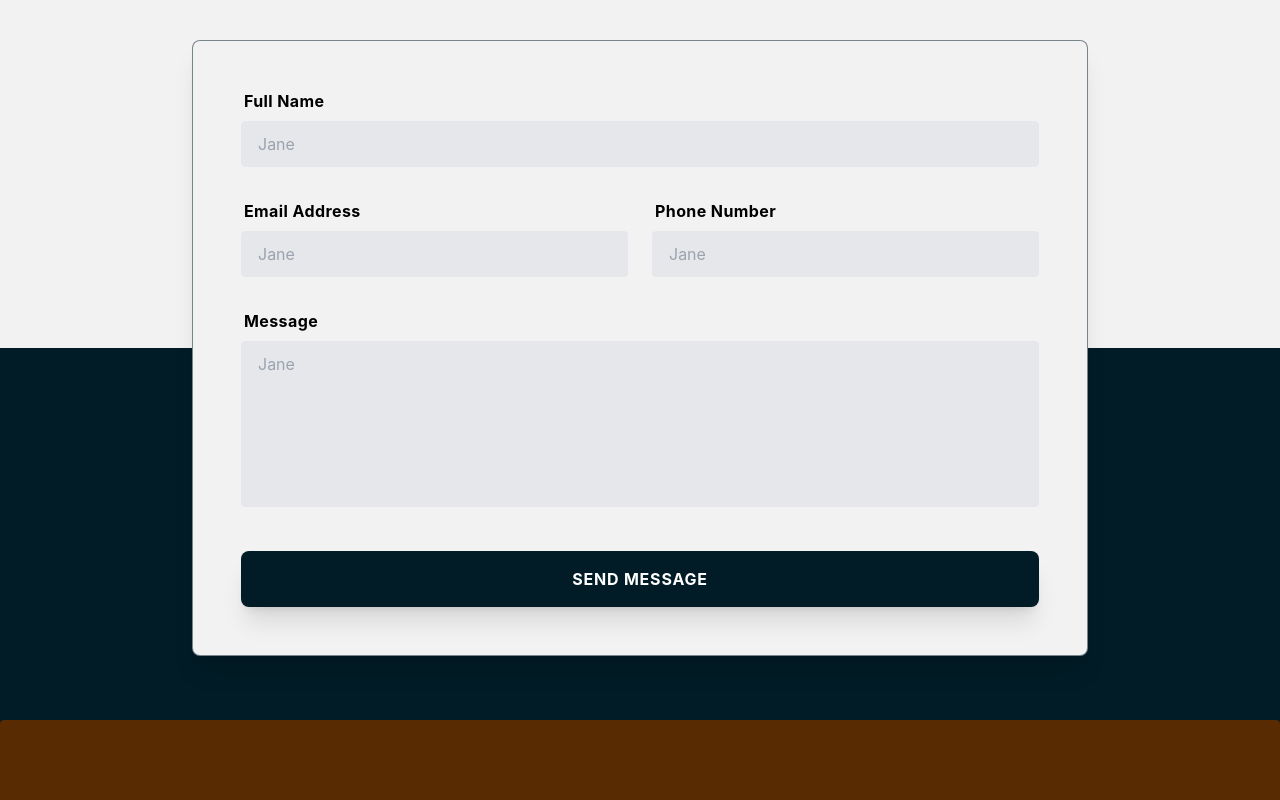
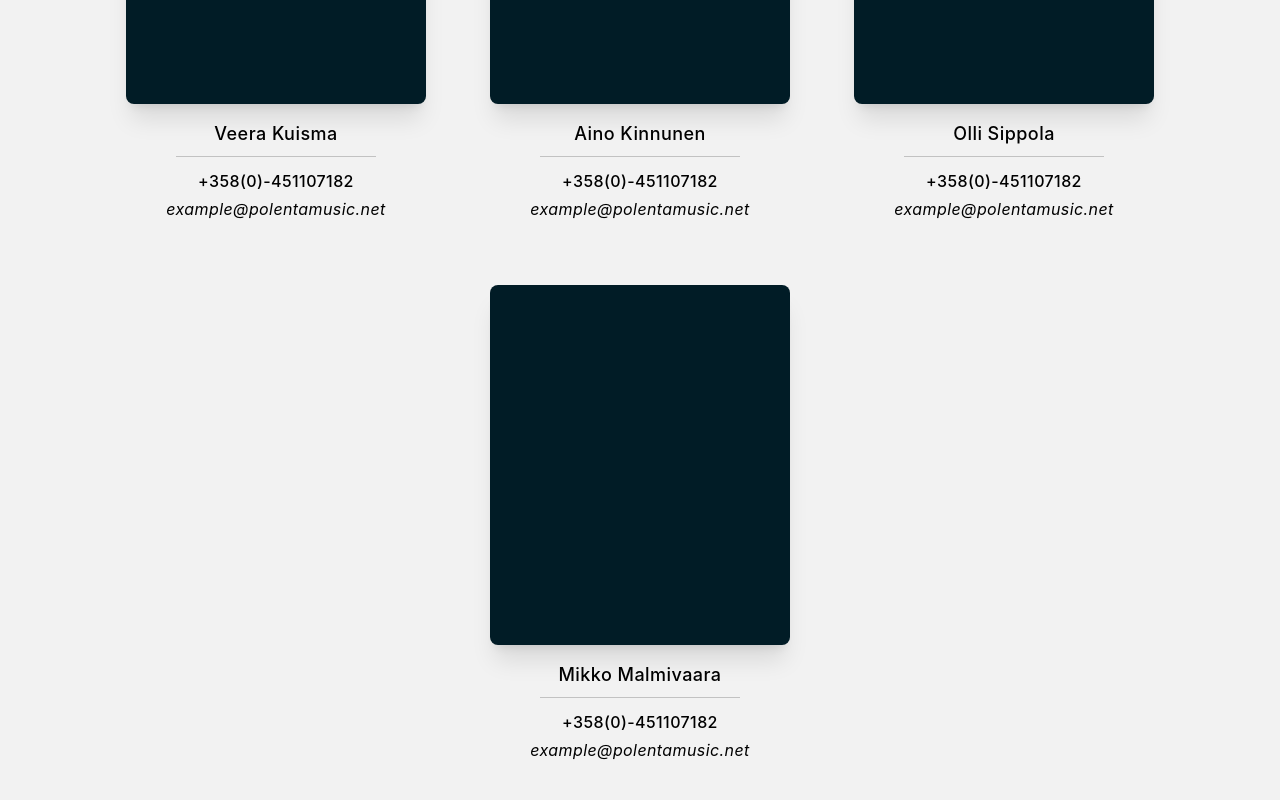
Before and after one commit to eliasfrigard/polenta, a Next.js app: page /contact in a window 1280 px wide. Shown: the part 1120-1920 px from the top of the page. Built offline with nearby package versions, Linux system fonts and the light colour scheme.

Commit message:
card updates

```diff
--- /dev/null
+++ b/components/Card.js
@@ -0,0 +1,16 @@
+export default function Hamburger({ name, instrument, email, phone }) {
+  return (
+    <div className='flex flex-col centerContent'>
+      <div className='roundedShadow bg-[#011C26] w-[300px] min-w-[300px] h-[360px]'></div>
+      <div className='centerContent flex-col w-full mt-4 gap-2'>
+        <p className='text-lg tracking-wide font-medium'>{name}</p>
+        <div className='h-[1px] w-2/3 bg-black opacity-20'></div>
+        <div className='centerContent flex-col'>
+          {instrument && <p className='text mt-1 italic tracking-wide'>{instrument}</p>}
+          {phone && <p className='text mt-1 tracking-wide font-medium'>{phone}</p>}
+          {email && <p className='text mt-1 italic tracking-wide'>{email}</p>}
+        </div>
+      </div>
+    </div>
+  )
+}
--- a/components/ContactForm.js
+++ b/components/ContactForm.js
@@ -10,68 +10,70 @@ export default function ContactForm() {
     <>
       <div className={`centerContent contactForm w-full`}>
         <div className='flex-col p-12 container max-w-4xl roundedShadow bg-[#F2F2F2] h-full border border-opacity-50 border-[#011C26]'>
-          <form class='w-full'>
-            <div class='flex flex-wrap -mx-3 mb-5'>
-              <div class='w-full px-3 mb-6 md:mb-0'>
-                <label class='formLabel' for='grid-first-name'>
+          <form className='w-full'>
+            <div className='flex flex-wrap -mx-3 mb-5'>
+              <div className='w-full px-3 mb-6 md:mb-0'>
+                <label className='formLabel' for='grid-first-name'>
                   Full Name
                 </label>
                 <input
-                  class={`appearance-none block w-full bg-gray-200 text-gray-700 border  rounded py-3 px-4 mb-3 leading-tight focus:outline-none focus:bg-white ${
+                  className={`appearance-none block w-full bg-gray-200 text-gray-700 border  rounded py-3 px-4 mb-3 leading-tight focus:outline-none focus:bg-white ${
                     !nameIsValid && 'border-red-500'
                   }`}
                   id='grid-first-name'
                   type='text'
                   placeholder='Jane'
                 />
-                {!nameIsValid && <p class='text-red-500 text-xs italic'>Please fill out this field.</p>}
+                {!nameIsValid && <p className='text-red-500 text-xs italic'>Please fill out this field.</p>}
               </div>
             </div>
-            <div class='flex flex-wrap -mx-3 mb-5'>
-              <div class='w-full md:w-1/2 px-3 mb-6 md:mb-0'>
-                <label class='formLabel' for='grid-first-name'>
+            <div className='flex flex-wrap -mx-3 mb-5'>
+              <div className='w-full md:w-1/2 px-3 mb-6 md:mb-0'>
+                <label className='formLabel' for='grid-first-name'>
                   Email Address
                 </label>
                 <input
-                  class={`appearance-none block w-full bg-gray-200 text-gray-700 border  rounded py-3 px-4 mb-3 leading-tight focus:outline-none focus:bg-white ${
+                  className={`appearance-none block w-full bg-gray-200 text-gray-700 border  rounded py-3 px-4 mb-3 leading-tight focus:outline-none focus:bg-white ${
                     !emailIsValid && 'border-red-500'
                   }`}
                   id='grid-first-name'
                   type='text'
                   placeholder='Jane'
                 />
-                {!emailIsValid && <p class='text-red-500 text-xs italic'>Please fill out this field.</p>}
+                {!emailIsValid && <p className='text-red-500 text-xs italic'>Please fill out this field.</p>}
               </div>
-              <div class='w-full md:w-1/2 px-3 mb-6 md:mb-0'>
-                <label class='formLabel' for='grid-first-name'>
+              <div className='w-full md:w-1/2 px-3 mb-6 md:mb-0'>
+                <label className='formLabel' for='grid-first-name'>
                   Phone Number
                 </label>
                 <input
-                  class={`appearance-none block w-full bg-gray-200 text-gray-700 border  rounded py-3 px-4 mb-3 leading-tight focus:outline-none focus:bg-white ${
+                  className={`appearance-none block w-full bg-gray-200 text-gray-700 border  rounded py-3 px-4 mb-3 leading-tight focus:outline-none focus:bg-white ${
                     !phoneIsValid && 'border-red-500'
                   }`}
                   id='grid-first-name'
                   type='text'
                   placeholder='Jane'
                 />
-                {!phoneIsValid && <p class='text-red-500 text-xs italic'>Please fill out this field.</p>}
+                {!phoneIsValid && <p className='text-red-500 text-xs italic'>Please fill out this field.</p>}
               </div>
             </div>
-            <div class='flex flex-wrap -mx-3 mb-6'>
-              <div class='w-full px-3 mb-5 md:mb-0'>
-                <label class='formLabel' for='grid-first-name'>
+            <div className='flex flex-wrap -mx-3 mb-6'>
+              <div className='w-full px-3 mb-5 md:mb-0'>
+                <label className='formLabel' for='grid-first-name'>
                   Message
                 </label>
                 <textarea
                   rows='7'
-                  class={`resize-none appearance-none block w-full bg-gray-200 text-gray-700 border  rounded py-3 px-4 mb-3 leading-tight focus:outline-none focus:bg-white ${
+                  className={`resize-none appearance-none block w-full bg-gray-200 text-gray-700 border  rounded py-3 px-4 mb-3 leading-tight focus:outline-none focus:bg-white ${
                     !messageIsValid && 'border-red-500'
                   }`}
                   id='grid-first-name'
                   type='text'
                   placeholder='Jane'
                 />
-                {!messageIsValid && <p class='text-red-500 text-xs italic'>Please fill out this field.</p>}
+                {!messageIsValid && (
+                  <p className='text-red-500 text-xs italic'>Please fill out this field.</p>
+                )}
               </div>
             </div>
           </form>
--- a/pages/about.js
+++ b/pages/about.js
@@ -1,6 +1,8 @@
 import Layout from '../components/Layouts/Default'
 import Image from 'next/image'
 import React from 'react'
+
+import Card from '../components/Card.js'
 
 import axios from 'axios'
 import md from 'markdown-it'
@@ -30,10 +32,10 @@ export default function Home() {
         />
       </div>
       <div className='container py-32 flex justify-center items-center gap-16 flex-wrap'>
-        <div className='roundedShadow bg-[#011C26] w-[320px] h-[400px]'></div>
-        <div className='roundedShadow bg-[#011C26] w-[320px] min-w-[300px] h-[400px]'></div>
-        <div className='roundedShadow bg-[#011C26] w-[320px] min-w-[300px] h-[400px]'></div>
-        <div className='roundedShadow bg-[#011C26] w-[320px] min-w-[300px] h-[400px]'></div>
+        <Card name='Veera Kuisma' instrument='5-string violin' />
+        <Card name='Aino Kinnunen' instrument='Violin' />
+        <Card name='Olli Sippola' instrument='Violin' />
+        <Card name='Mikko Malmivaara' instrument='6-string guitar' />
       </div>
     </Layout>
   )
--- a/pages/contact.js
+++ b/pages/contact.js
@@ -1,6 +1,7 @@
 import Layout from '../components/Layouts/Default'
 import Image from 'next/image'
 import ContactForm from '../components/ContactForm'
+import Card from '../components/Card.js'
 
 import { BsDownload } from 'react-icons/bs'
 
@@ -9,6 +10,12 @@ export default function Contact() {
     <Layout>
       <div id='hero' className='h-[100vh] flex justify-center items-center text-white '>
         <Image alt='Mountains' src='/polenta-14.jpg' layout='fill' objectFit='cover' />
+      </div>
+      <div className='container mt-16 flex justify-center items-center gap-16 flex-wrap'>
+        <Card name='Veera Kuisma' email='example@polentamusic.net' phone='+358(0)-451107182' />
+        <Card name='Aino Kinnunen' email='example@polentamusic.net' phone='+358(0)-451107182' />
+        <Card name='Olli Sippola' email='example@polentamusic.net' phone='+358(0)-451107182' />
+        <Card name='Mikko Malmivaara' email='example@polentamusic.net' phone='+358(0)-451107182' />
       </div>
       <div className='container grid m-16 grid-flow-col gap-8 grid-cols-2 grid-rows-2'>
         <div
--- a/tailwind.config.js
+++ b/tailwind.config.js
@@ -2,7 +2,11 @@
 module.exports = {
   content: ['./pages/**/*.{js,ts,jsx,tsx}', './components/**/*.{js,ts,jsx,tsx}'],
   theme: {
-    extend: {},
+    extend: {
+      aspectRatio: {
+        '9/16': '9 / 16',
+      },
+    },
     container: {
       center: true,
     },
```
